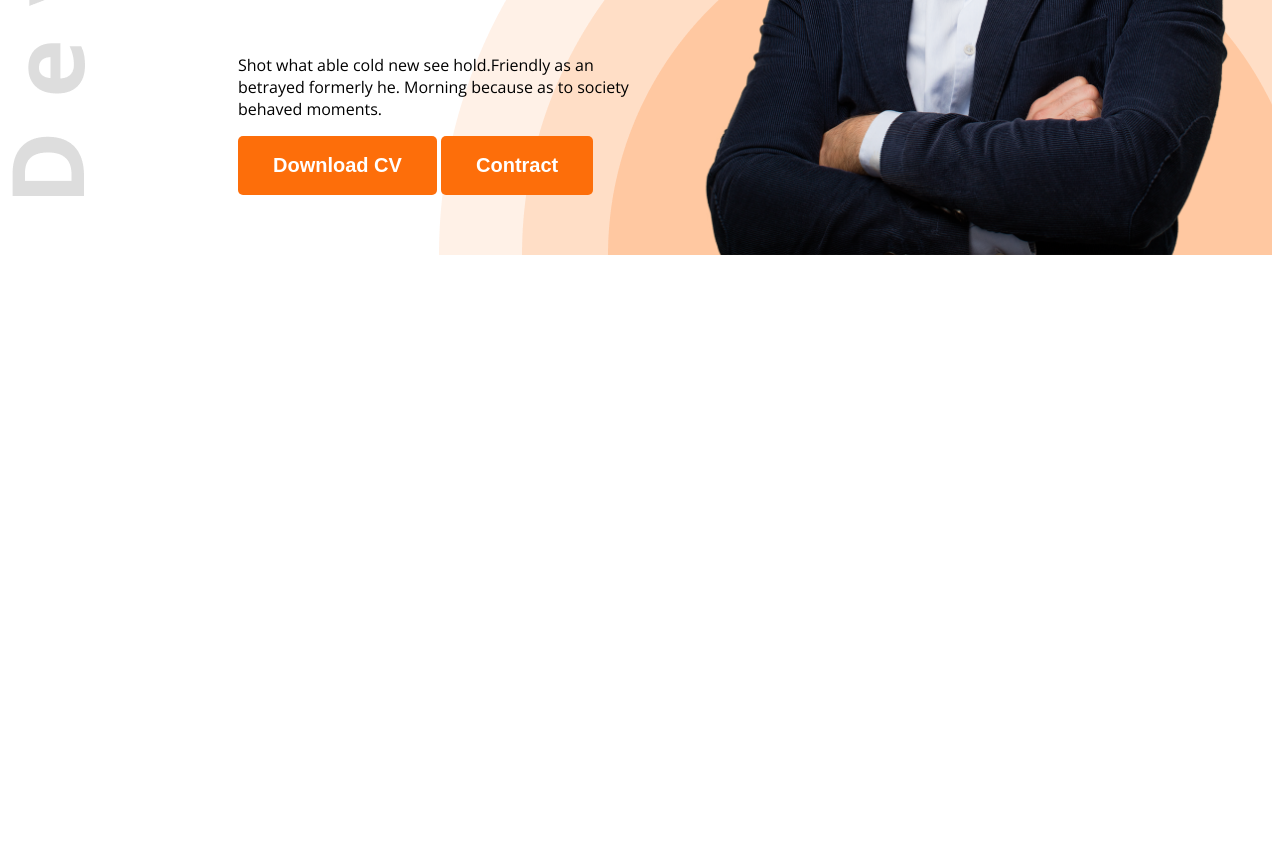
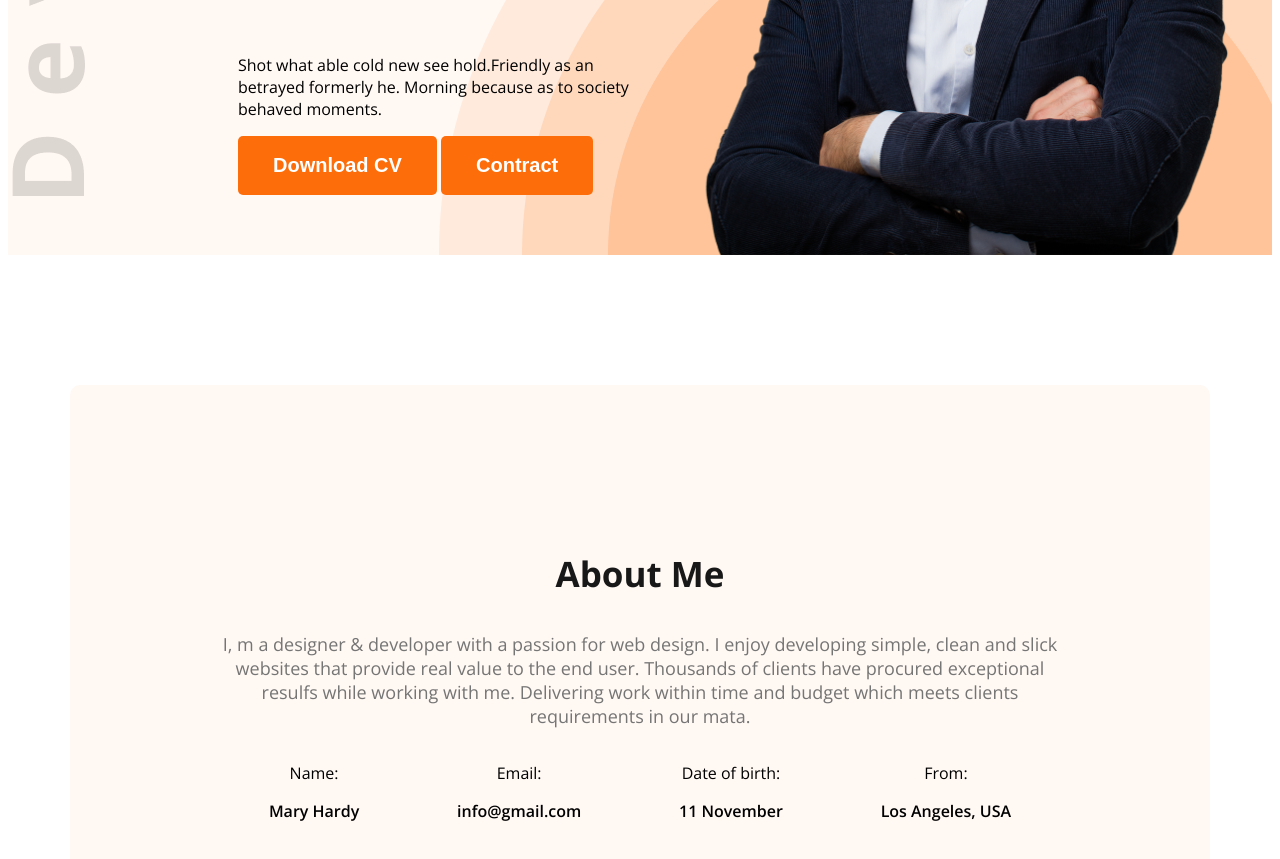
Before and after one commit to araf168/webdeveloper-portfolio, a plain HTML site: page index.html in a window 1280 px wide. Shown: the part 575-1434 px from the top of the page. Before the commit the page ends 838 px from the top, so only its background shows below. Drawn offline with nearby package versions, Linux system fonts and the light colour scheme.

Commit message:
use flexbox: info and main

```diff
--- a/index.html
+++ b/index.html
@@ -15,7 +15,7 @@
 
 <body class="open-sans-normal">
 
-    <header class="header">
+    <header class="header secondary-bg">
         <nav>
             <h3 class="nav-title">Ma<span class="text-primary">r</span>y</h3>
             <ul>
@@ -37,7 +37,35 @@
         </div>
     </header>
     <main>
+        <section class="about secondary-bg">
+            <h3 class="section-title">About Me</h3>
+            <p class="section-description">
+                I, m a designer & developer with a passion for web design. I enjoy developing simple, clean and slick
+                websites that provide real value to the end user. Thousands of clients have procured exceptional resulfs
+                while working with me. Delivering work within time and budget which meets clients requirements in our
+                mata.
+            </p>
+            <div class="about-items">
+                <!-- .about-item*4>p.item-title+p.item-description -->
 
+                <div class="about-item">
+                    <p class="item-title">Name:</p>
+                    <p class="item-description">Mary Hardy</p>
+                </div>
+                <div class="about-item">
+                    <p class="item-title">Email:</p>
+                    <p class="item-description">info@gmail.com</p>
+                </div>
+                <div class="about-item">
+                    <p class="item-title">Date of birth:</p>
+                    <p class="item-description">11 November</p>
+                </div>
+                <div class="about-item">
+                    <p class="item-title">From:</p>
+                    <p class="item-description">Los Angeles, USA</p>
+                </div>
+            </div>
+        </section>
     </main>
     <footer>
 
--- a/styles/portfolio.css
+++ b/styles/portfolio.css
@@ -7,6 +7,9 @@
 }
 
 /* shared styles */
+.secondary-bg{
+    background-color: #FFF8F3;
+}
 .text-primary{
     color: #FD6E0A;
 }
@@ -22,6 +25,16 @@
     border: none;
     padding: 18px 35px;
     border-radius: 5px;
+}
+.section-title{
+    font-size: 35px;
+    font-weight: bold;
+    color: #181818;
+}
+
+.section-description{
+    font-size: 18px;
+    color: #757575;
 }
 
 .header{
@@ -75,3 +88,23 @@ nav ul a{
 .banner-profile-pic{
     width: 580px;
 }
+/* main styles */
+main{
+    max-width: 1140px;
+    margin: 0 auto;
+}
+
+/* about styles */
+.about{
+    border-radius: 10px;
+    padding: 130px 150px;
+    text-align: center;
+    margin-top: 130px;
+}
+.about-items{
+    display: flex;
+    justify-content: space-around;
+}
+.item-description{
+    font-weight: 600;
+}
```
